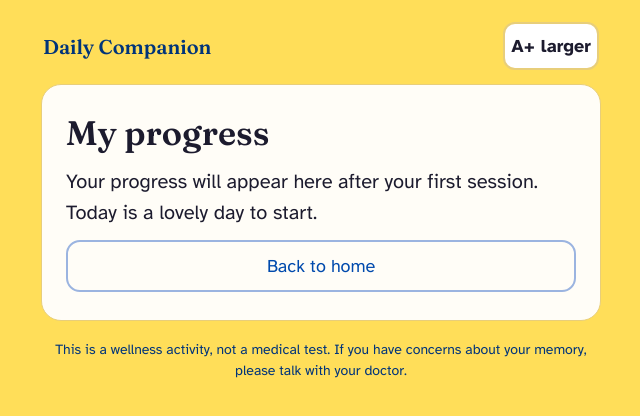
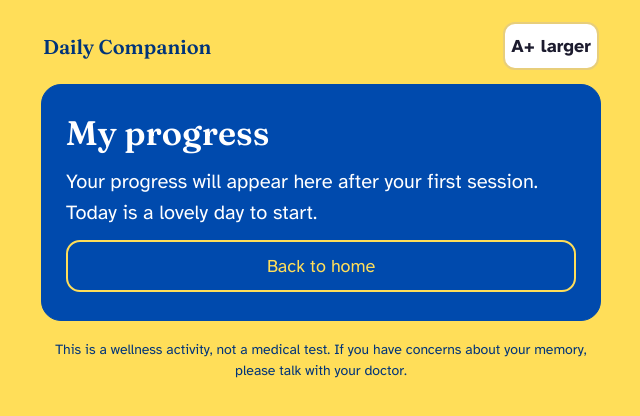
Before and after one commit to Namoos99/cognitive-companion, a React (Vite) app: page / in a window 1280 px wide. Both pictures are taken after a click on the button "See my progress". Shown: the top 416 px of the page, without its empty margins (319-959 px from the left). Built offline with nearby package versions, Linux system fonts and the light colour scheme.

Commit message:
Blue cards for progress and settings, yellow bars and buttons

```diff
--- a/src/screens.jsx
+++ b/src/screens.jsx
@@ -279,10 +279,22 @@ export function Summary({ S, recallScore, fluencyCount, category, nudge, onProgr
 }
 
 export function Progress({ S, history, onHome }) {
+  // Overview screens (welcome, progress, settings) use the blue brand
+  // card; exercise screens stay near-white, since that's where the
+  // reading and the actual tasks happen.
+  const card = { ...S.card, background: C.teal, border: `1px solid ${C.teal}` };
+  const heading = { ...S.h1, color: "#FFFFFF" };
+  const body = { ...S.body, color: "#FFFFFF" };
+  const muted = { ...S.body, color: "rgba(255, 255, 255, 0.9)" };
+  const ghost = {
+    ...S.quietButton,
+    color: C.yellow,
+    border: `2px solid ${C.yellow}`,
+  };
+
   // Chart window: starts at the user's FIRST session date (so a new
   // user never sees "missed" days from before they began) and grows to
-  // a sliding 14-day window over time. Missing days inside the window
-  // show as rest-day dots.
+  // a sliding 14-day window over time.
   const todayStamp = todayKey();
   const earliest = history.reduce(
     (min, e) => (e.date < min ? e.date : min),
@@ -306,9 +318,6 @@ export function Progress({ S, history, onHome }) {
   }
   const checkins = recent.filter((d) => d.checkedIn).length;
 
-  // Tap-to-reveal day details. Hover tooltips are invisible on touch
-  // devices and undiscoverable for many users; tapping a bar shows the
-  // day's details in a panel below the chart instead.
   const [selected, setSelected] = React.useState(null);
 
   const friendly = (key) => {
@@ -320,25 +329,24 @@ export function Progress({ S, history, onHome }) {
     });
   };
 
-  const todayIso = todayKey();
   const selectedDay = recent.find((x) => x.date === selected);
 
   return (
-    <div style={S.card}>
-      <h1 style={S.h1}>My progress</h1>
+    <div style={card}>
+      <h1 style={heading}>My progress</h1>
       {history.length === 0 ? (
-        <p style={S.body}>
+        <p style={body}>
           Your progress will appear here after your first session. Today is a
           lovely day to start.
         </p>
       ) : (
         <>
           {recent.length === 1 ? (
-            <p style={S.body}>
+            <p style={body}>
               You completed your first session today. Wonderful start.
             </p>
           ) : (
-            <p style={S.body}>
+            <p style={body}>
               You've checked in <strong>{checkins}</strong> of the last{" "}
               <strong>{recent.length}</strong> days.{" "}
               {checkins >= recent.length * 0.6
@@ -346,7 +354,7 @@ export function Progress({ S, history, onHome }) {
                 : "Every visit counts."}
             </p>
           )}
-          <p style={{ ...S.body, fontSize: S.fs(16), color: C.teal }}>
+          <p style={{ ...muted, fontSize: S.fs(16) }}>
             Words remembered each day (out of 5). Tap any day for details:
           </p>
           <div
@@ -357,11 +365,10 @@ export function Progress({ S, history, onHome }) {
               height: "140px",
               marginTop: "8px",
               paddingBottom: "6px",
-              borderBottom: `2px solid ${C.line}`,
+              borderBottom: "2px solid rgba(255, 255, 255, 0.4)",
             }}
           >
             {recent.map((d) => {
-              const isToday = d.date === todayIso;
               const isSelected = selected === d.date;
               return (
                 <button
@@ -378,10 +385,12 @@ export function Progress({ S, history, onHome }) {
                     alignItems: "center",
                     justifyContent: "flex-end",
                     height: "100%",
-                    background: isSelected ? "#fff" : "transparent",
+                    background: isSelected
+                      ? "rgba(255, 255, 255, 0.18)"
+                      : "transparent",
                     border: "none",
                     borderRadius: "8px",
-                    outline: isSelected ? `3px solid ${C.terracotta}` : "none",
+                    outline: isSelected ? "3px solid #FFFFFF" : "none",
                     outlineOffset: "2px",
                     cursor: "pointer",
                     padding: 0,
@@ -393,7 +402,7 @@ export function Progress({ S, history, onHome }) {
                         width: "100%",
                         maxWidth: "26px",
                         height: `${(d.recall / 5) * 100}%`,
-                        background: isToday ? C.terracotta : C.teal,
+                        background: C.yellow,
                         borderRadius: "6px 6px 0 0",
                       }}
                     />
@@ -403,7 +412,7 @@ export function Progress({ S, history, onHome }) {
                         width: "10px",
                         height: "10px",
                         borderRadius: "50%",
-                        background: C.sage,
+                        background: "rgba(255, 255, 255, 0.55)",
                         marginBottom: "2px",
                       }}
                     />
@@ -417,7 +426,7 @@ export function Progress({ S, history, onHome }) {
               display: "flex",
               justifyContent: "space-between",
               fontSize: S.fs(14),
-              color: C.teal,
+              color: "rgba(255, 255, 255, 0.9)",
               marginTop: "6px",
             }}
           >
@@ -427,8 +436,8 @@ export function Progress({ S, history, onHome }) {
           <div
             aria-live="polite"
             style={{
-              background: "#fff",
-              border: `2px solid ${selectedDay ? C.sage : C.line}`,
+              background: C.card,
+              border: `2px solid ${selectedDay ? C.yellow : C.line}`,
               borderRadius: "14px",
               padding: "14px",
               marginTop: "14px",
@@ -451,13 +460,13 @@ export function Progress({ S, history, onHome }) {
               </p>
             )}
           </div>
-          <p style={{ ...S.body, fontSize: S.fs(15), color: C.teal, marginTop: "14px" }}>
+          <p style={{ ...muted, fontSize: S.fs(15), marginTop: "14px" }}>
             Small dots are rest days. Scores naturally go up and down; what
             helps most is coming back regularly.
           </p>
         </>
       )}
-      <button style={S.quietButton} onClick={onHome}>
+      <button style={ghost} onClick={onHome}>
         Back to home
       </button>
     </div>
@@ -465,16 +474,26 @@ export function Progress({ S, history, onHome }) {
 }
 
 export function Settings({ S, apiKey, onApiKeyChange, status, onSave, onHome }) {
+  const card = { ...S.card, background: C.teal, border: `1px solid ${C.teal}` };
+  const heading = { ...S.h1, color: "#FFFFFF" };
+  const body = { ...S.body, color: "#FFFFFF" };
+  const ghost = {
+    ...S.quietButton,
+    color: C.yellow,
+    border: `2px solid ${C.yellow}`,
+  };
+
   return (
-    <div style={S.card}>
-      <h1 style={S.h1}>Settings</h1>
-      <p style={S.body}>
+    <div style={card}>
+      <h1 style={heading}>Settings</h1>
+      <p style={body}>
         The app works fully without any setup. If you'd like fresh exercises
-        generated each day by Claude, you can add an Anthropic API key. It is
-        stored only on this device.
+        generated each day by Claude, a family member or caregiver can add an
+        Anthropic API key here — the project's Setup Guide walks through it
+        step by step. The key is stored only on this device.
       </p>
       <label
-        style={{ ...S.body, fontSize: S.fs(17), fontWeight: 700, display: "block", marginTop: "10px" }}
+        style={{ ...body, fontSize: S.fs(17), fontWeight: 700, display: "block", marginTop: "10px" }}
         htmlFor="api-key"
       >
         Anthropic API key (optional)
@@ -493,20 +512,23 @@ export function Settings({ S, apiKey, onApiKeyChange, status, onSave, onHome })
           padding: "12px 14px",
           borderRadius: "14px",
           border: `2px solid ${C.line}`,
-          background: "#fff",
+          background: C.card,
           color: C.forest,
           marginTop: "8px",
         }}
       />
       {status && (
-        <p style={{ ...S.body, fontSize: S.fs(16), color: C.teal, marginTop: "10px" }} aria-live="polite">
+        <p
+          style={{ ...S.body, fontSize: S.fs(16), color: C.yellow, marginTop: "10px" }}
+          aria-live="polite"
+        >
           {status}
         </p>
       )}
-      <button style={S.bigButton()} onClick={onSave}>
+      <button style={S.bigButton(C.yellow, C.forest)} onClick={onSave}>
         Save settings
       </button>
-      <button style={S.quietButton} onClick={onHome}>
+      <button style={ghost} onClick={onHome}>
         Back to home
       </button>
     </div>
```
